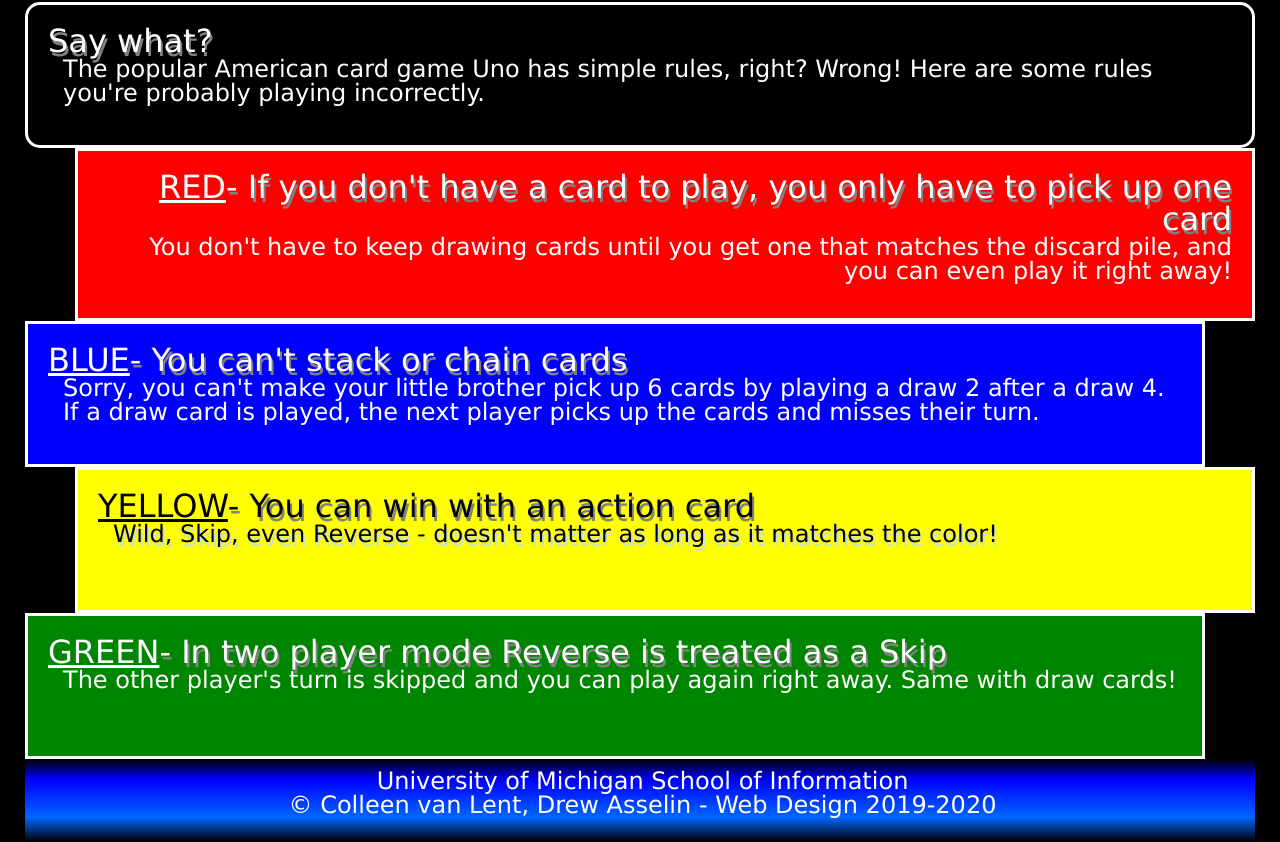
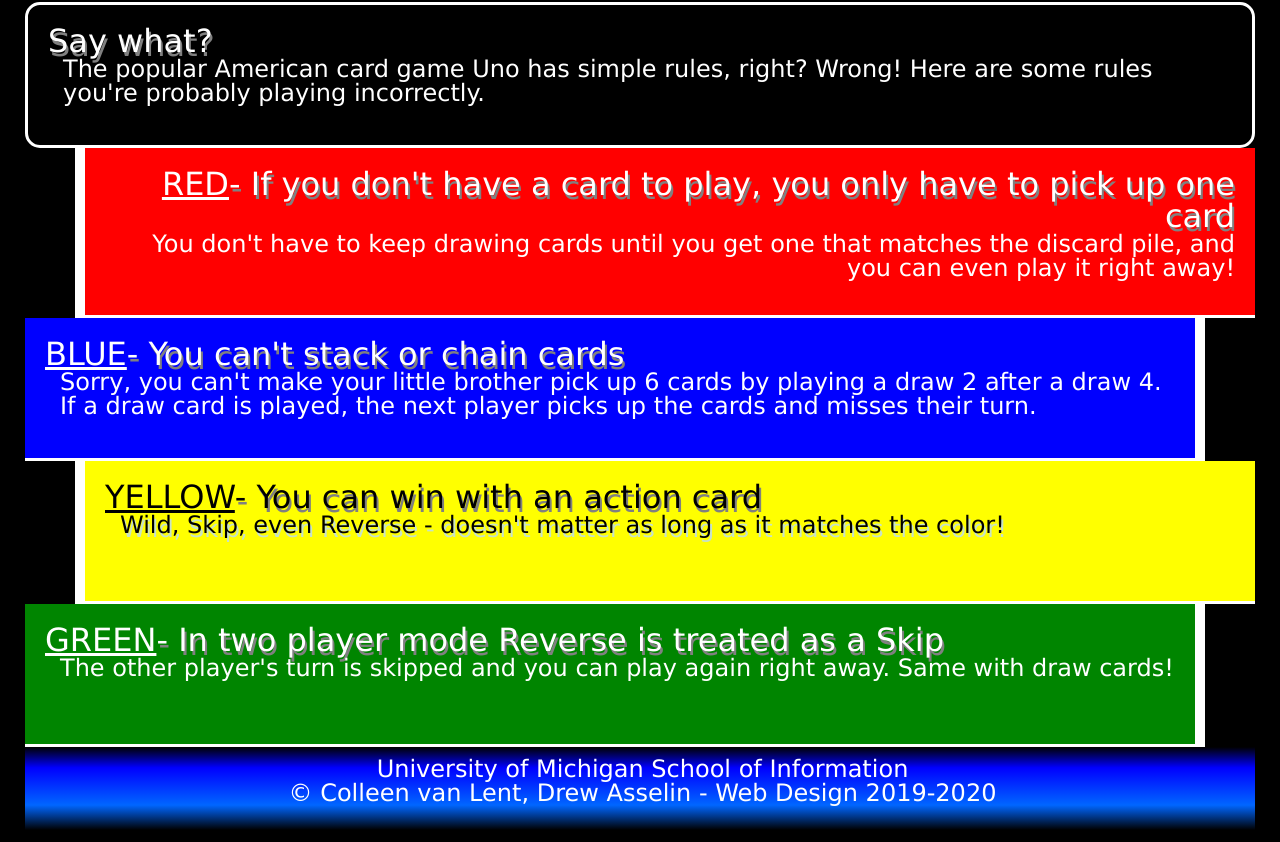
Before and after one commit to philmendez/homework2-2022, a plain HTML site: page index.html in a window 1280 px wide. Shown: the part 418-1260 px from the top of the page. Drawn offline with Linux system fonts and the light colour scheme.

Commit message:
Add files via upload

```diff
--- a/css/style.css
+++ b/css/style.css
@@ -1,17 +1,3 @@
-/* Style the body with the following:
-Default text is Verdana font with Times New Roman as a fallback option**
-The background color is black (use hexadecimal values)
-The foreground is white (use hexadecimal values)
-There is a 25px margin on the top and sides.  None on the bottom.
-*/
-
-body {
-	font-family: verdana, 'times new roman';
-	color: #ffffff;
-	background-color: #000000;
-	margin: 25px 25px 0 25px;
-}
-
 /* The level 1 heading is 48px, centered, and has padding of 15px */
 h1 {
 	font-size: 48px;
@@ -38,7 +24,7 @@
 All images should have a white 10px dashed border */
 img {
     width: 350px;
-    border: 10px dashed #ffffff;
+    border: 10px dashed #ffffff ;
 	margin: auto;
 	display: block;
 }
@@ -69,7 +55,7 @@
 	background-color: #ff0000;
 	text-align: right;
 	margin-left: 50px;
-	border: 0 0 3px 10px;
+	border-width: 0 0 3px 10px;
 }
 /*
 The blue div has the following styles
@@ -81,7 +67,7 @@
 	background-color: #0000ff;
 	text-align: left;
 	margin-right: 50px;
-	border: 0 10px 3px 0;
+	border-width: 0 10px 3px 0;
 }
 
 /* The yellow div has the following styles
@@ -96,7 +82,7 @@
 .yellow {
 	background-color: #ffff00;
 	margin-left: 50px;
-	border: 0 0 3px 10px;
+	border-width: 0 0 3px 10px;
 	color: #000000;
 	text-shadow: 2px 4px #c7e2c7;
 }
@@ -111,7 +97,7 @@
 	background-color: #008500;
 	text-align: left;
 	margin-right: 50px;
-	border: 0 10px 3px 0;
+	border-width: 0 10px 3px 0;
 }
 
 /* Any span elements should be underlined, have all uppercase,
@@ -130,6 +116,18 @@
 	text-align: center;
 	padding: 10px 10px 10px 0;
 }
+/* Style the body with the following:
+Default text is Verdana font with Times New Roman as a fallback option**
+The background color is black (use hexadecimal values)
+The foreground is white (use hexadecimal values)
+There is a 25px margin on the top and sides.  None on the bottom.
+*/
 
+body {
+	font-family: verdana, 'times new roman' !important;
+	color: #ffffff;
+	background-color: #000000;
+	margin: 25px 25px 0 25px;
+}
 /* Paragraphs within the footer have centered 20px text and
 10px of padding on the top, right, and bottom only. (No padding on the left.) */
```
